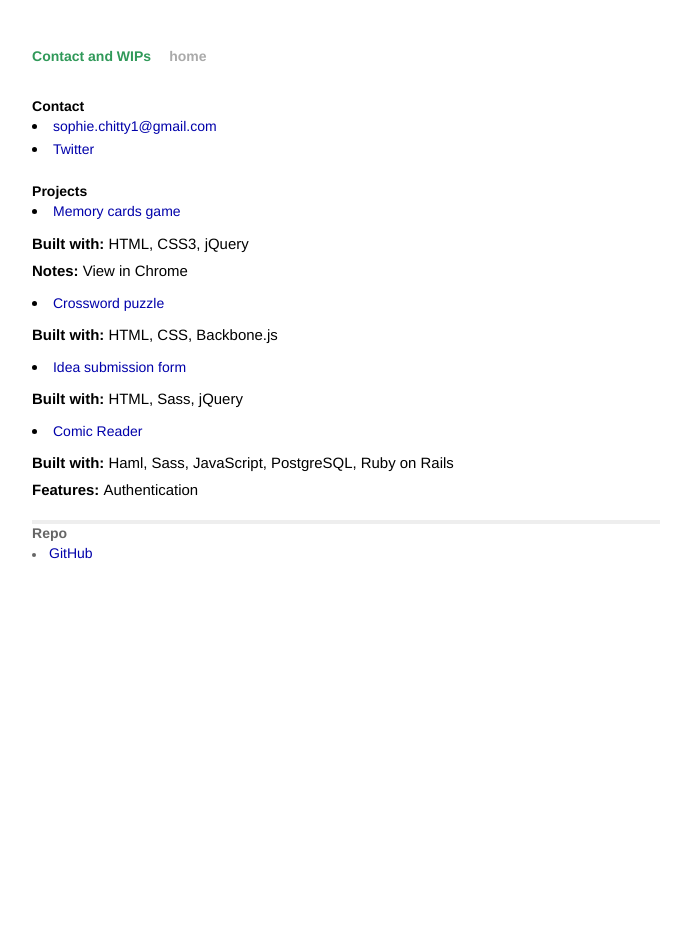
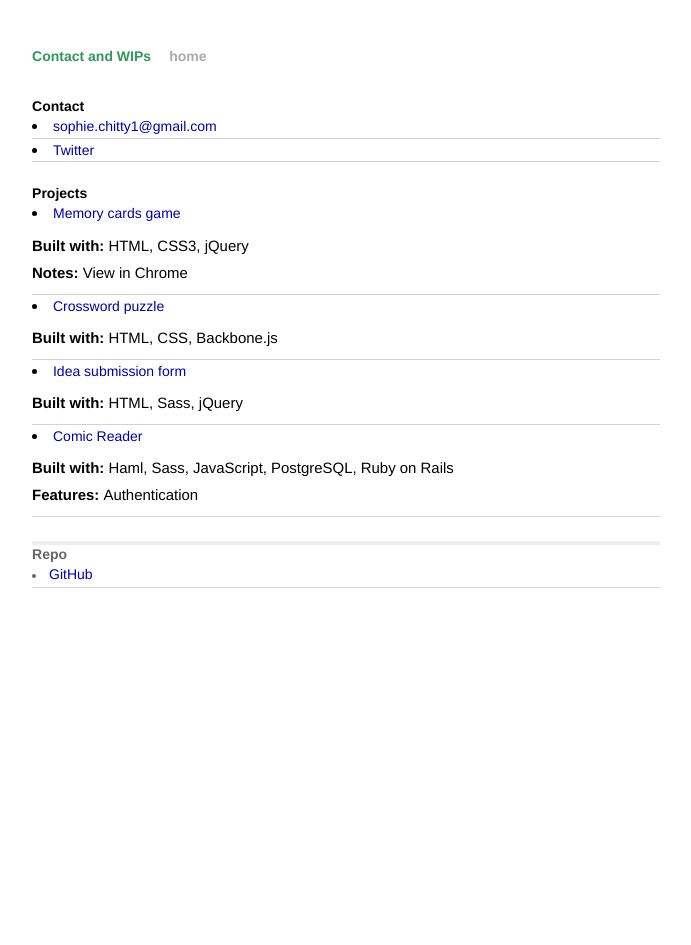
Before and after one commit to SophGits/sophgits.github.io, a Jekyll site: the page built from index.html, in a window 1280 px wide. Shown: the whole page, without its empty margins (294-985 px from the left). Built offline with Jekyll 4.4.1, drawn with Linux system fonts in a browser that asks for light colours; Markdown is read by kramdown in place of the engine named in the settings.

Commit message:
Play with gh-pages.

```diff
--- a/css/main.css
+++ b/css/main.css
@@ -46,7 +46,7 @@ ul li{
 p span{
   font-weight: bold;
 }
-li.links:after{
+li.links{
   border-bottom: 1px solid lightgray;
 }
 .posts {
```
